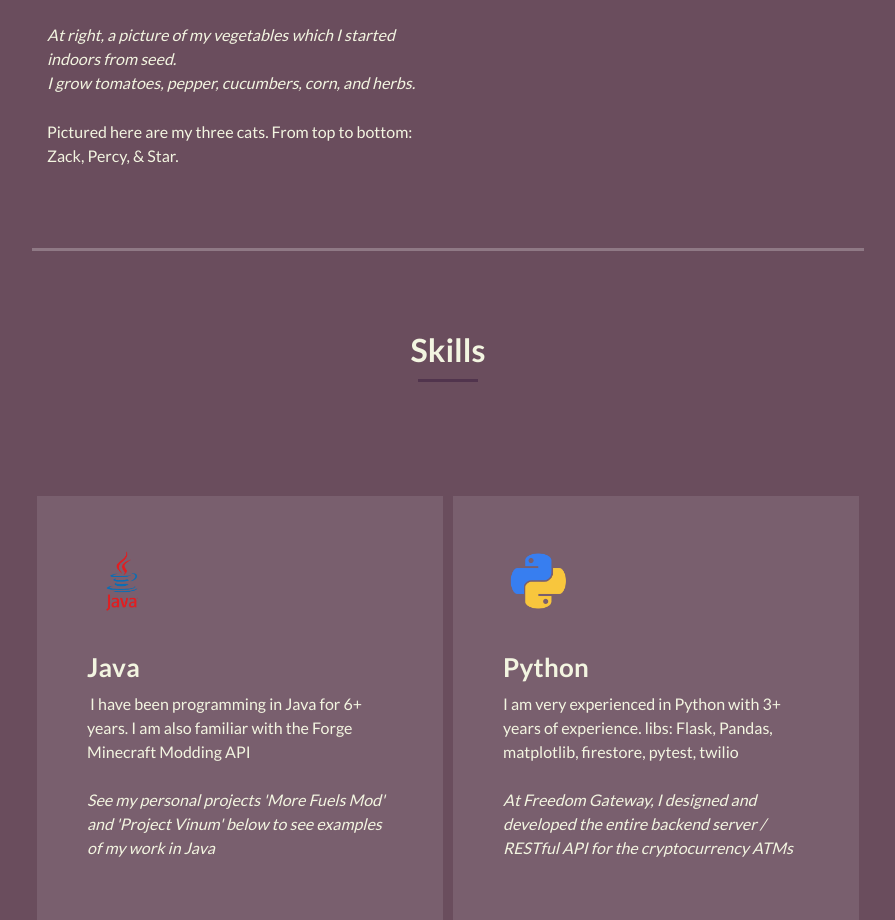
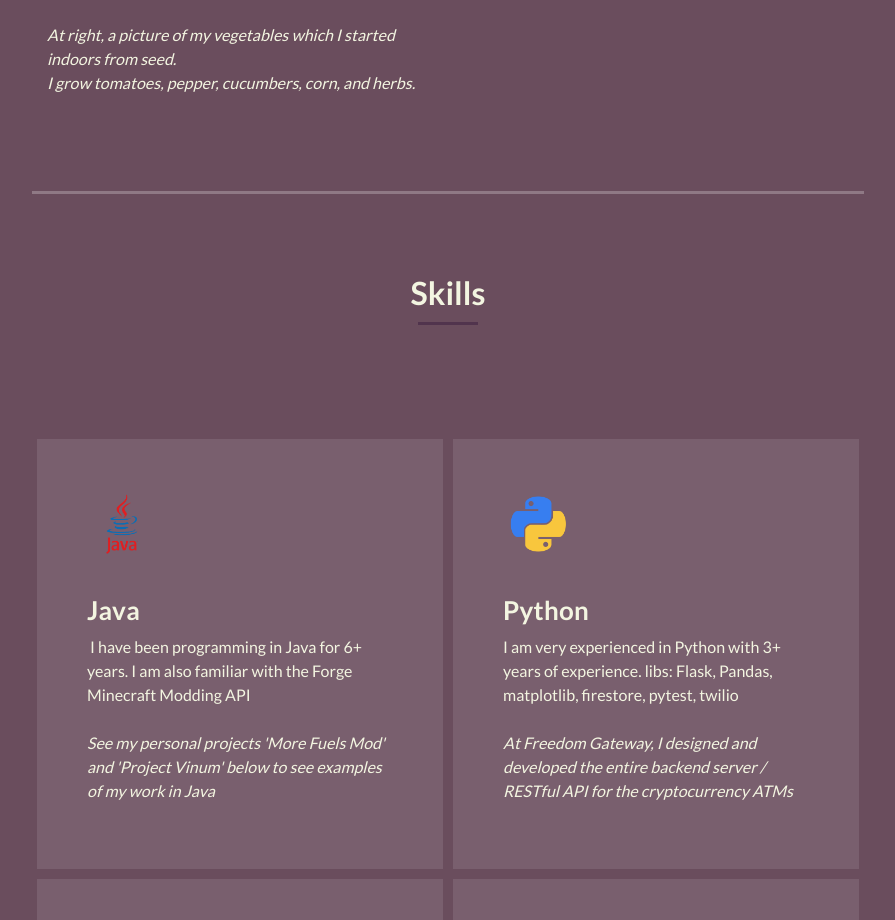
Before and after one commit to boredhero/boredhero.github.io, a plain HTML site: page index.html in a window 1280 px wide. Shown: the part 1040-1960 px from the top of the page, without its empty margins (352-1247 px from the left). Drawn offline with Linux system fonts and the light colour scheme.

Commit message:
remove bit about cats

```diff
--- a/index.html
+++ b/index.html
@@ -118,8 +118,6 @@ https://templatemo.com/tm-531-reflux
                   and <a href="https://anilist.co/anime/9253/SteinsGate/" target="_blank" rel="noopener noreferrer" style="color:#BF9BB9"><b>Steins;Gate</b></a>.
                   <br><br>Some of my favorite artists are Styx, Queen, Sabaton, Green Day, MCR, and
                   Astrophysics. <br><br><i>At right, a picture of my vegetables which I started indoors from seed. <br>I grow tomatoes, pepper, cucumbers, corn, and herbs.</i></p>
-                <div class="white-button">Pictured here are my three cats. From top to bottom: Zack, Percy, &amp;
-                  Star.&nbsp; </div>
               </div>
             </div>
             <div class="col-md-6">
```
